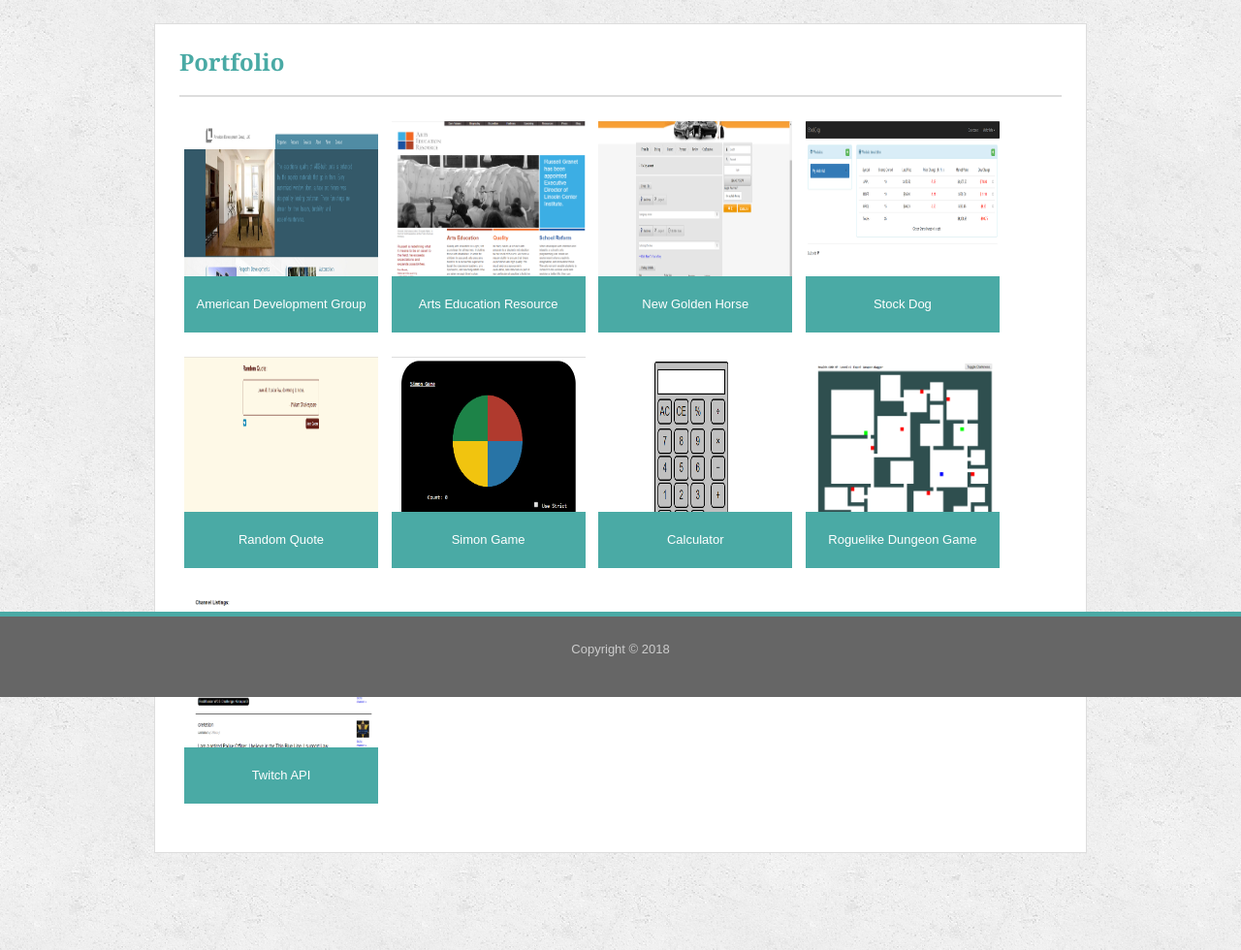
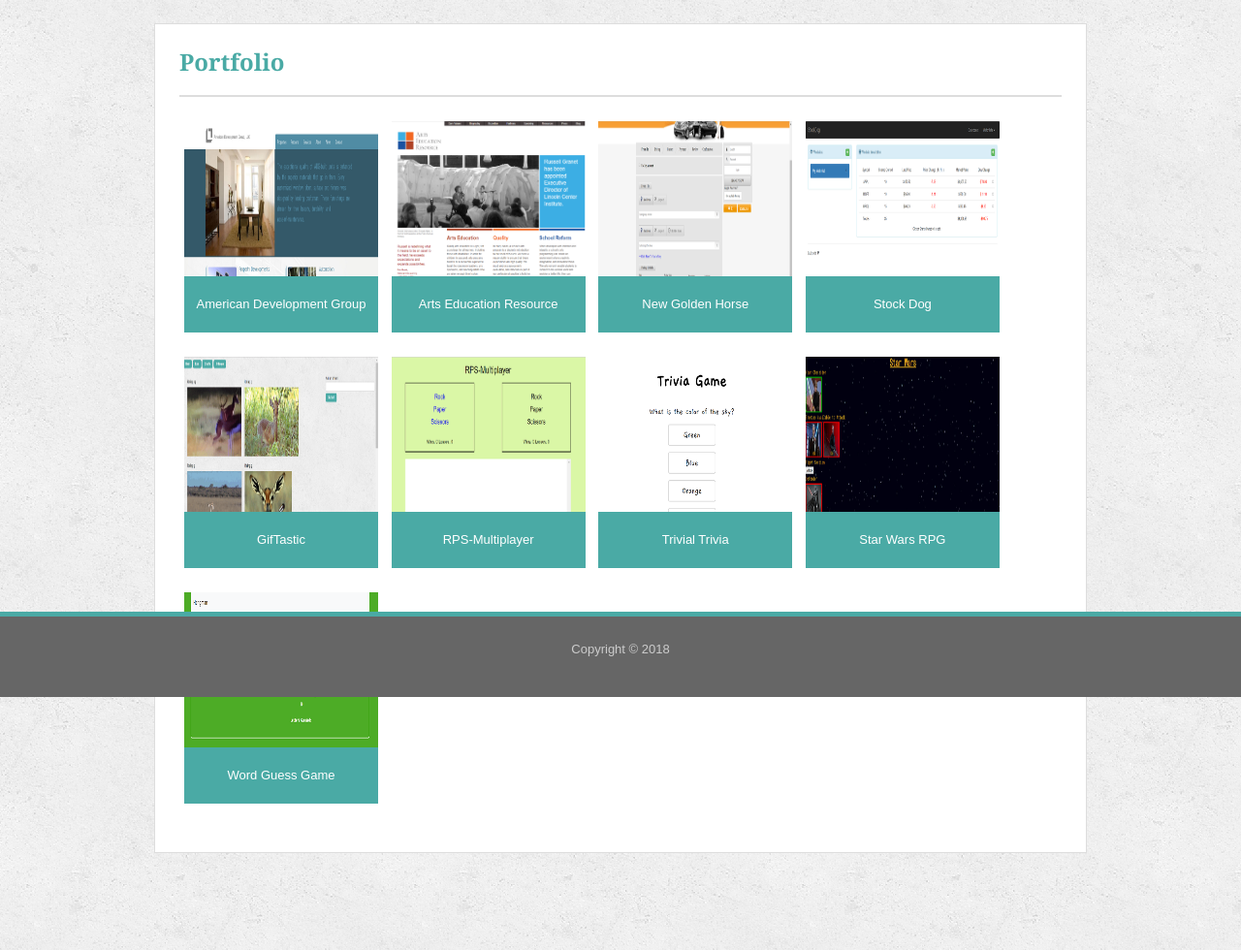
Before and after one commit to tjtrebat/Responsive-Portfolio, a plain HTML site: page portfolio.html in a window 1280 px wide. Shown: the part 81-1061 px from the top of the page at 97% size. Drawn offline with Linux system fonts and the light colour scheme.

Commit message:
Updated portfolio

```diff
--- a/portfolio.html
+++ b/portfolio.html
@@ -66,41 +66,41 @@
                 </li>
                 <li>
                     <figure>
-                        <img src="assets/images/random_quote.png" alt="" class="img-thumb" />
+                        <img src="assets/images/giftastic.png" alt="" class="img-thumb" />
                         <figcaption class="caption">
-                            <a href="https://codepen.io/tjtrebat/full/OZMpEp" target="_blank">Random Quote</a>
+                            <a href="https://tjtrebat.github.io/giftastic/" target="_blank">GifTastic</a>
                         </figcaption>
                     </figure>
                 </li>
                 <li>
                     <figure>
-                        <img src="assets/images/simon.png" alt="" class="img-thumb" />
+                        <img src="assets/images/rps-multiplayer.png" alt="" class="img-thumb" />
                         <figcaption class="caption">
-                            <a href="https://codepen.io/tjtrebat/full/MGppwx/" target="_blank">Simon Game</a>
+                            <a href="https://tjtrebat.github.io/RPS-Multiplayer/" target="_blank">RPS-Multiplayer</a>
                         </figcaption>
                     </figure>
                 </li>
                 <li>
                     <figure>
-                        <img src="assets/images/calculator.png" alt="" class="img-thumb" />
+                        <img src="assets/images/trivia.png" alt="" class="img-thumb" />
                         <figcaption class="caption">
-                            <a href="https://codepen.io/tjtrebat/full/zjoWoQ/" target="_blank">Calculator</a>
+                            <a href="https://tjtrebat.github.io/TriviaGame/" target="_blank">Trivial Trivia</a>
                         </figcaption>
                     </figure>
                 </li>
                 <li>
                     <figure>
-                        <img src="assets/images/rogue_game.png" alt="" class="img-thumb" />
+                        <img src="assets/images/starwars.png" alt="" class="img-thumb" />
                         <figcaption class="caption">
-                            <a href="https://codepen.io/tjtrebat/full/xjyPeW/" target="_blank">Roguelike Dungeon Game</a>
+                            <a href="https://tjtrebat.github.io/unit-4-game/" target="_blank">Star Wars RPG</a>
                         </figcaption>
                     </figure>
                 </li>
                 <li>
                     <figure>
-                        <img src="assets/images/twitch-api.png" alt="" class="img-thumb" />
+                        <img src="assets/images/hangman.png" alt="" class="img-thumb" />
                         <figcaption class="caption">
-                            <a href="https://codepen.io/tjtrebat/full/bMeNmB/" target="_blank">Twitch API</a>
+                            <a href="https://tjtrebat.github.io/Word-Guess-Game/" target="_blank">Word Guess Game</a>
                         </figcaption>
                     </figure>
                 </li>
```
Also changed, not shown: assets/images/giftastic.png (added), assets/images/hangman.png (added), assets/images/rps-multiplayer.png (added), assets/images/starwars.png (added), assets/images/trivia.png (added).
